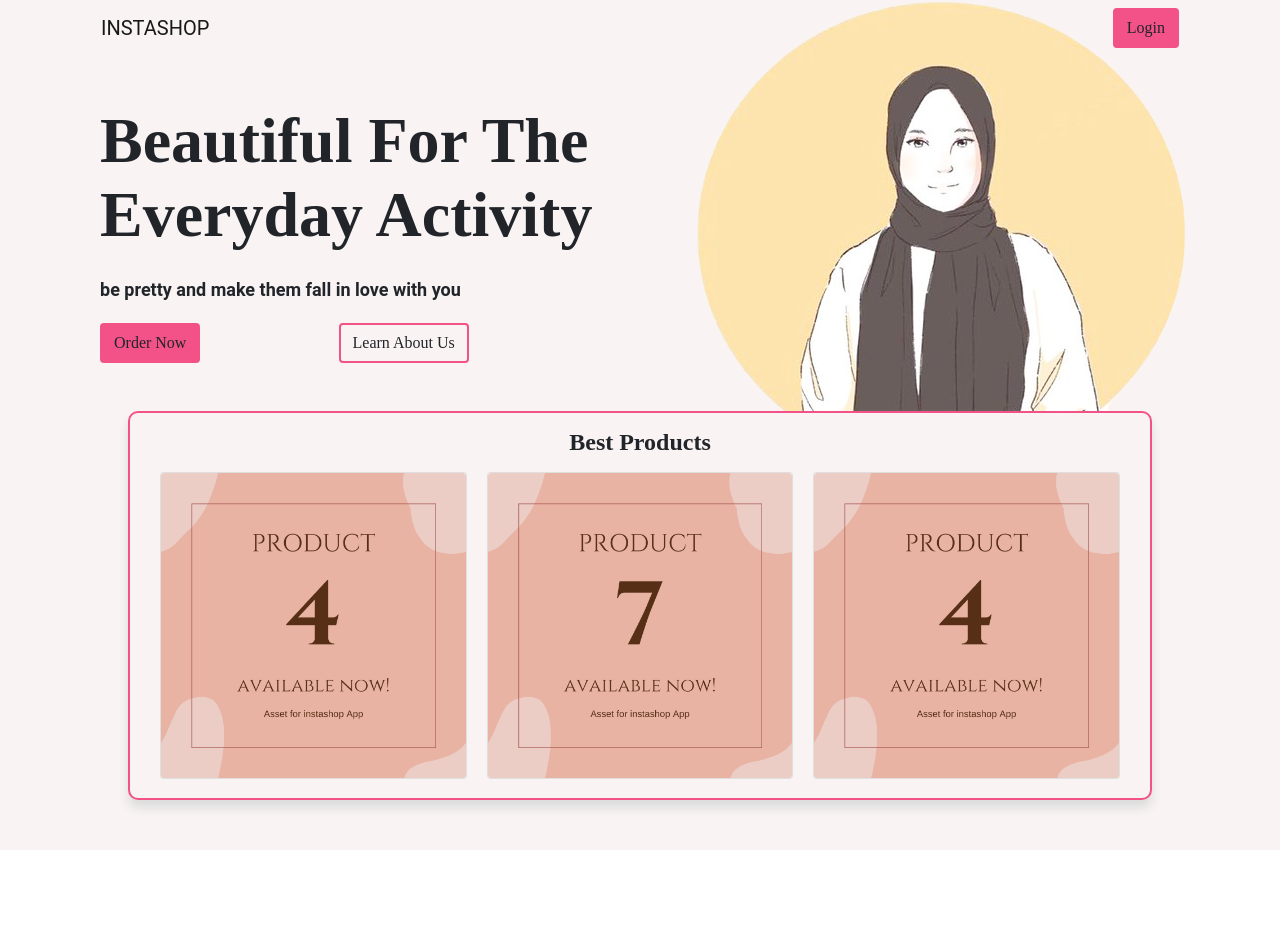
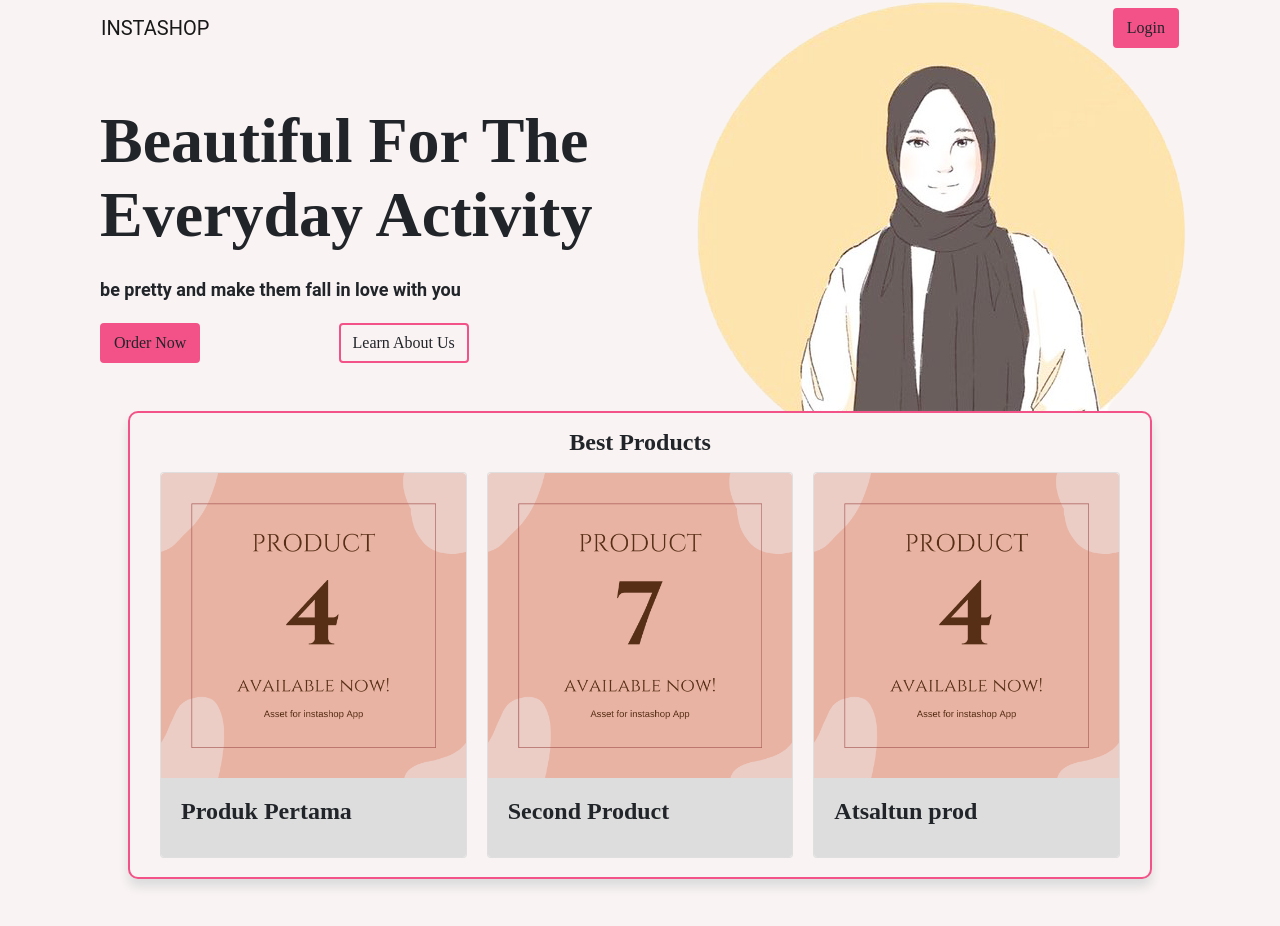
Before and after one commit to abamakbar07/instaShop, a React (Create React App) app: page / in a window 1280 px wide. Shown: the top 926 px of the page. Before the commit the page ends 850 px from the top, so only its background shows below. Built offline with nearby package versions, Linux system fonts and the light colour scheme.

Commit message:
restyle best product card

```diff
--- a/src/pages/components/bestproductscard/BestProductsCard.jsx
+++ b/src/pages/components/bestproductscard/BestProductsCard.jsx
@@ -9,14 +9,13 @@ const BestProductsCard = (props) => {
          <Card.Img variant="top" src={props.img} />
          <Card.ImgOverlay>
            <Card.Body>
-                  <Card.Title>
-                     {props.title}
-                  </Card.Title>
-                  <Card.Text>
-                     {props.desc}
-                  </Card.Text>
+             <Card.Title>{props.title}</Card.Title>
+             <Card.Text>{props.desc}</Card.Text>
            </Card.Body>
          </Card.ImgOverlay>
+         <Card.Body>
+           <Card.Title className="title">{props.title}</Card.Title>
+         </Card.Body>
        </Card>
      </div>
    );
--- a/src/pages/components/bestproductscard/bestproductscard.css
+++ b/src/pages/components/bestproductscard/bestproductscard.css
@@ -13,18 +13,20 @@
 }
 
 .BestProductsCard .card-img-overlay {
-   background-color: rgba(0, 0, 0, 0.5);
    padding: 0;
    top: unset;
 }
 .BestProductsCard .card-img-overlay {
    max-height: 0px;
-   color: transparent;
    transition: .5s;
 }
 
 .BestProductsCard:hover .card-img-overlay {
    cursor: pointer;
    max-height: 350px;
-   color: white;
+   color: black;
 }
+
+.BestProductsCard .card-body {
+   background-color: var(--primary);
+}
```
Lines whose indentation alone changed are shown as unchanged.
